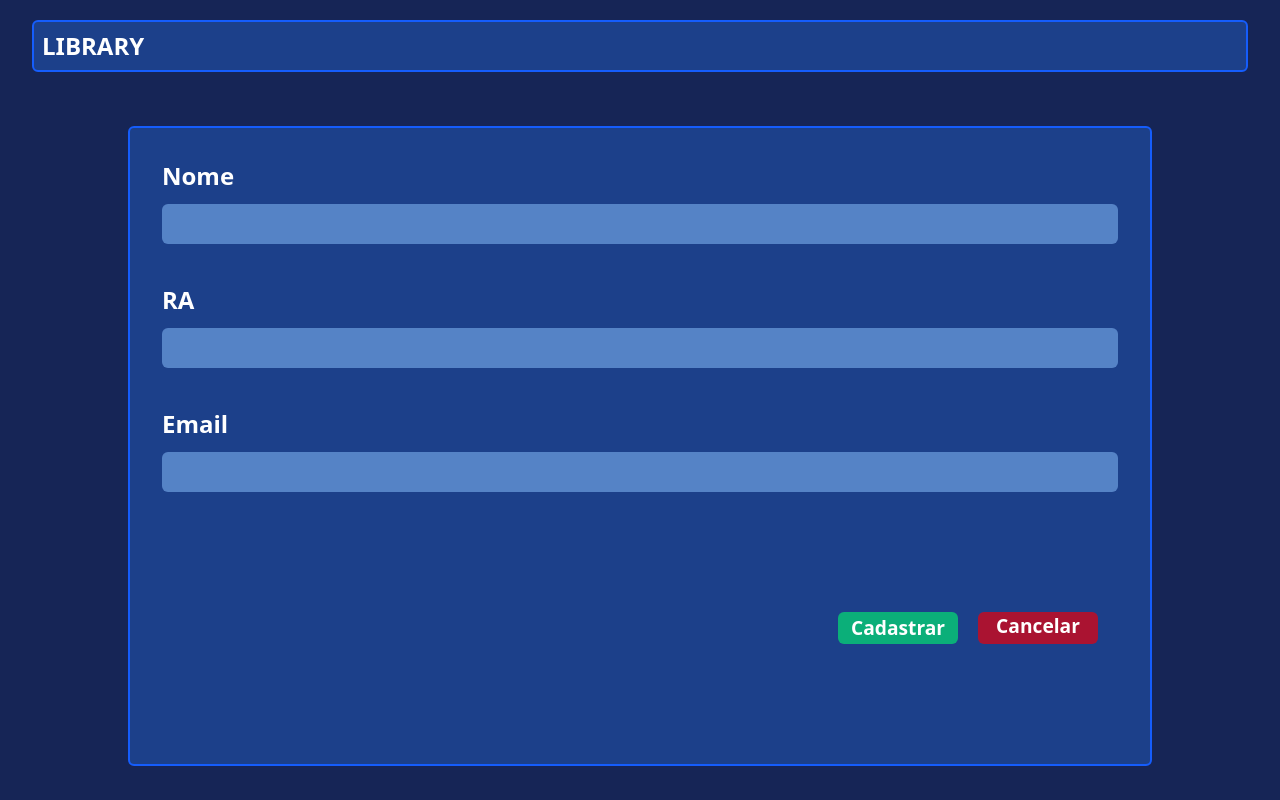
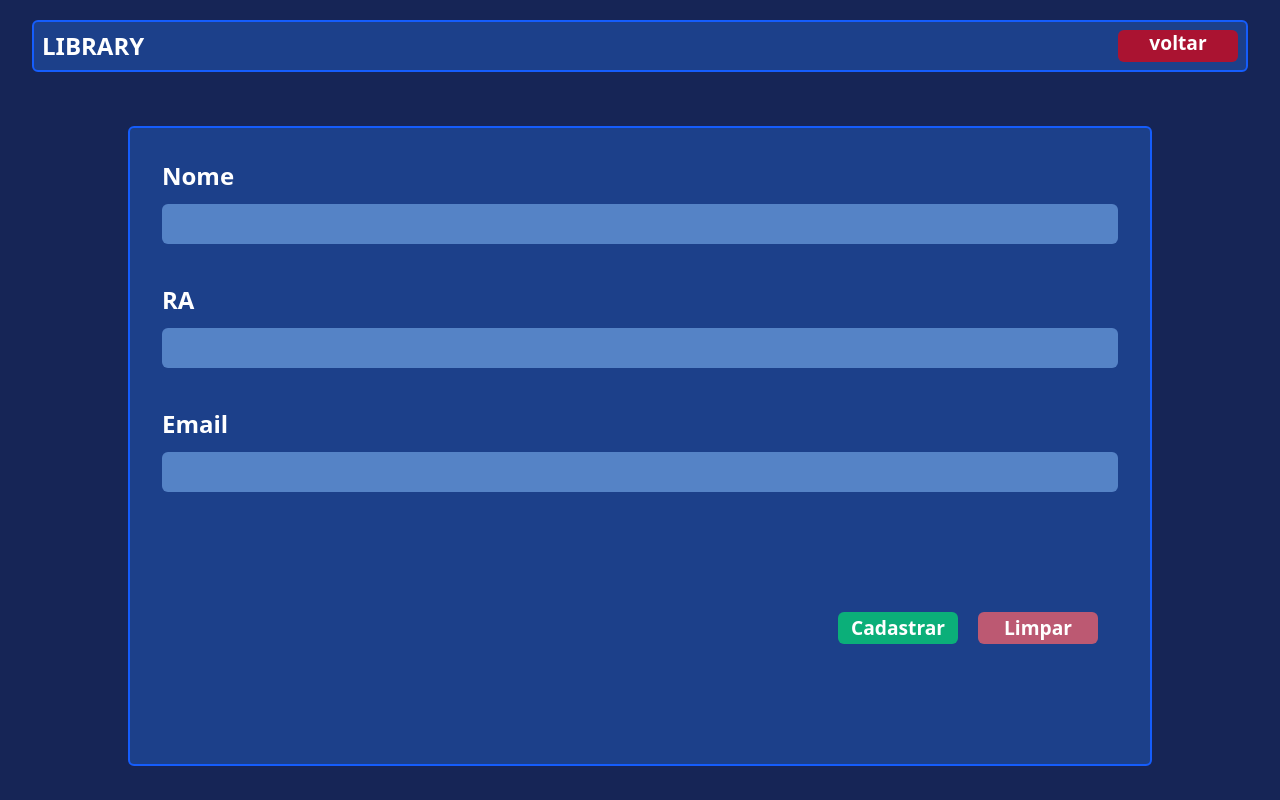
Before and after one commit to MatheusLRocha/library-system, a Next.js app in the folder front-end/: page /users/new in a window 1280 px wide. Built offline with nearby package versions, Linux system fonts and the light colour scheme.

Commit message:
<style> Ajuste na organização das pastas

```diff
--- a/front-end/src/app/layout.tsx
+++ b/front-end/src/app/(home)/layout.tsx
@@ -1,4 +1,4 @@
-import "./globals.css";
+import "../globals.css";
 import { Metadata } from "next";
 
 export const metadata: Metadata = {
@@ -12,10 +12,15 @@ export default function RootLayout({ children }: LayoutProps<"/">) {
       className="h-full"
     >
       <body className="min-h-full flex flex-col gap-5 bg-blue-950">
-        <header className="w-[95%] text-2xl font-bold text-white bg-blue-500/30 border-2 border-blue-600 self-center p-2 mt-5 rounded-md">
+
+        <header className="w-[95%] text-2xl flex justify-between font-bold text-white bg-blue-500/30 border-2 border-blue-600 self-center p-2 mt-5 rounded-md">
+
           <h1>LIBRARY</h1>
+
         </header>
+
         {children}
+
       </body>
     </html>
   );
--- a/front-end/src/app/page.tsx
+++ b/front-end/src/app/(home)/page.tsx
@@ -1,4 +1,4 @@
-import PageButton from "../components/PageButton";
+import PageButton from "../../components/PageButton";
 
 export default function PageHome() {
   return (
--- /dev/null
+++ b/front-end/src/app/(users)/layout.tsx
@@ -0,0 +1,30 @@
+import "../globals.css";
+import { Metadata } from "next";
+import BackButton from '../../components/BackButton'
+
+export const metadata: Metadata = {
+  title: 'Library Home'
+}
+
+export default function RootLayout({ children }: { children: React.ReactNode }) {
+  return (
+    <html
+      lang="en"
+      className="h-full"
+    >
+      <body className="min-h-full flex flex-col gap-5 bg-blue-950">
+
+        <header className="w-[95%] text-2xl flex justify-between font-bold text-white bg-blue-500/30 border-2 border-blue-600 self-center p-2 mt-5 rounded-md">
+
+          <h1>LIBRARY</h1>
+
+          <BackButton linkUrl="/" />
+
+        </header>
+
+        {children}
+
+      </body>
+    </html>
+  );
+}
--- a/front-end/src/app/users/edit/[id]/page.tsx
+++ b/front-end/src/app/(users)/users/edit/[id]/page.tsx
@@ -1,4 +1,4 @@
-import BackButton from "@/src/components/BackButton";
+
 
 export default async function PageEditUser({ params }: { params: Promise<{ id: string }> }) {
     const { id } = await params;
@@ -37,7 +37,10 @@ export default async function PageEditUser({ params }: { params: Promise<{ id: s
                         '>
                             Editar
                         </button>
-                        <BackButton linkUrl="/" title="Cancelar"/>
+
+                        <button className="w-30 h-8 bg-red-400/70 hover:bg-red-700 rounded-md text-[1.2rem] font-bold absolute top-20 right-5 text-white" type="button">
+                            Limpar
+                        </button>
 
                     </div>
 
--- a/front-end/src/app/users/new/page.tsx
+++ b/front-end/src/app/(users)/users/new/page.tsx
@@ -1,7 +1,6 @@
 'use client'
 
 import { createUser } from "@/src/api";
-import BackButton from "@/src/components/BackButton";
 import { SubmitEvent, useState } from "react";
 
 export default function PageNewUser() {
@@ -21,11 +20,15 @@ export default function PageNewUser() {
             email
         });
 
+        resetForm();
+
+        alert('Usuário Cadastrado');
+    }
+
+    function resetForm() {
         setName('');
         setRa('');
         setEmail('');
-
-        alert('Usuário Cadastrado');
     }
 
     return (
@@ -62,7 +65,9 @@ export default function PageNewUser() {
                             Cadastrar
                         </button>
 
-                        <BackButton linkUrl="/" title="Cancelar"/>
+                        <button className="w-30 h-8 bg-red-400/70 hover:bg-red-700 rounded-md text-[1.2rem] font-bold absolute top-20 right-5 text-white" onClick={resetForm} type="button">
+                            Limpar
+                        </button>
 
                     </div>
 
--- a/front-end/src/app/users/page.tsx
+++ b/front-end/src/app/(users)/users/page.tsx
@@ -1,7 +1,6 @@
 'use client'
 
 import { getUsers } from "@/src/api";
-import BackButton from "@/src/components/BackButton";
 import UserCard from "@/src/components/UserCard";
 import { useEffect, useState } from "react";
 
@@ -34,7 +33,7 @@ export default function PageUsers() {
                 Users Page
             </h1>
 
-            <div className="flex flex-wrap justify-center self-center content-baselinebg-blue-500/30 border-2 border-blue-600 p-4 rounded-md w-[95%] h-180gap-10drop-shadow-2xl drop-shadow-black overflow-y-auto scrollbar-thin scrollbar-thumb-blue-600">
+            <div className="flex flex-wrap justify-center self-center content-baseline bg-blue-500/30 border-2 border-blue-600 p-4 rounded-md w-[95%] h-180 gap-10 drop-shadow-2xl drop-shadow-black overflow-y-auto scrollbar-thin scrollbar-thumb-blue-600">
 
                 {
                     users?.map(user => (
@@ -44,8 +43,6 @@ export default function PageUsers() {
 
             </div>
 
-            <BackButton linkUrl="/" title="Voltar"/>
-
         </main>
     );
 }
--- a/front-end/src/app/users/user/[id]/loading.tsx
+++ /dev/null
@@ -1,12 +0,0 @@
-function LoadingSkeleton() {
-    return (
-        <div className="animate-pulse">
-            <div className="h-4 w-48 rounded bg-gray-300" />
-            <div className="mt-2 h-4 w-32 rounded bg-gray-300" />
-        </div>
-    )
-}
-
-export default function Loading() {
-    return <LoadingSkeleton />
-}
--- a/front-end/src/components/BackButton.tsx
+++ b/front-end/src/components/BackButton.tsx
@@ -2,25 +2,12 @@ import Link from "next/link";
 
 type Props = {
     linkUrl: string;
-    title: string;
 }
 
-export default function HomeButton(data: Props) {
+export default function BackButton(data: Props) {
     return (
-        <Link href={data.linkUrl} className='
-            w-30 h-8
-            bg-red-600/70
-            rounded-md
-            text-[1.2rem]
-            font-bold
-            absolute
-            top-20
-            right-5
-            text-white
-            text-center
-            hover:bg-red-900
-        '>
-            {data.title}
+        <Link href={data.linkUrl} className='w-30 h-8 bg-red-600/70 rounded-md text-[1.2rem] font-bold text-white text-center hover:bg-red-900'>
+            voltar
         </Link>
     );
 }
--- a/front-end/src/components/UserMenu.tsx
+++ b/front-end/src/components/UserMenu.tsx
@@ -1,4 +1,3 @@
-import BackButton from "@/src/components/BackButton";
 
 interface Props {
     title: string,
@@ -10,8 +9,6 @@ export default function UserMenu({ title }: Props) {
 
             <h1 className="text-2xl text-white font-bold">{ title }</h1>
 
-            <BackButton linkUrl="/users" title="Voltar"/>
-
         </div>
     )
 }
```
Also changed, not shown: front-end/src/app/(users)/users/user/[id]/page.tsx (renamed from front-end/src/app/users/user/[id]/page.tsx).
